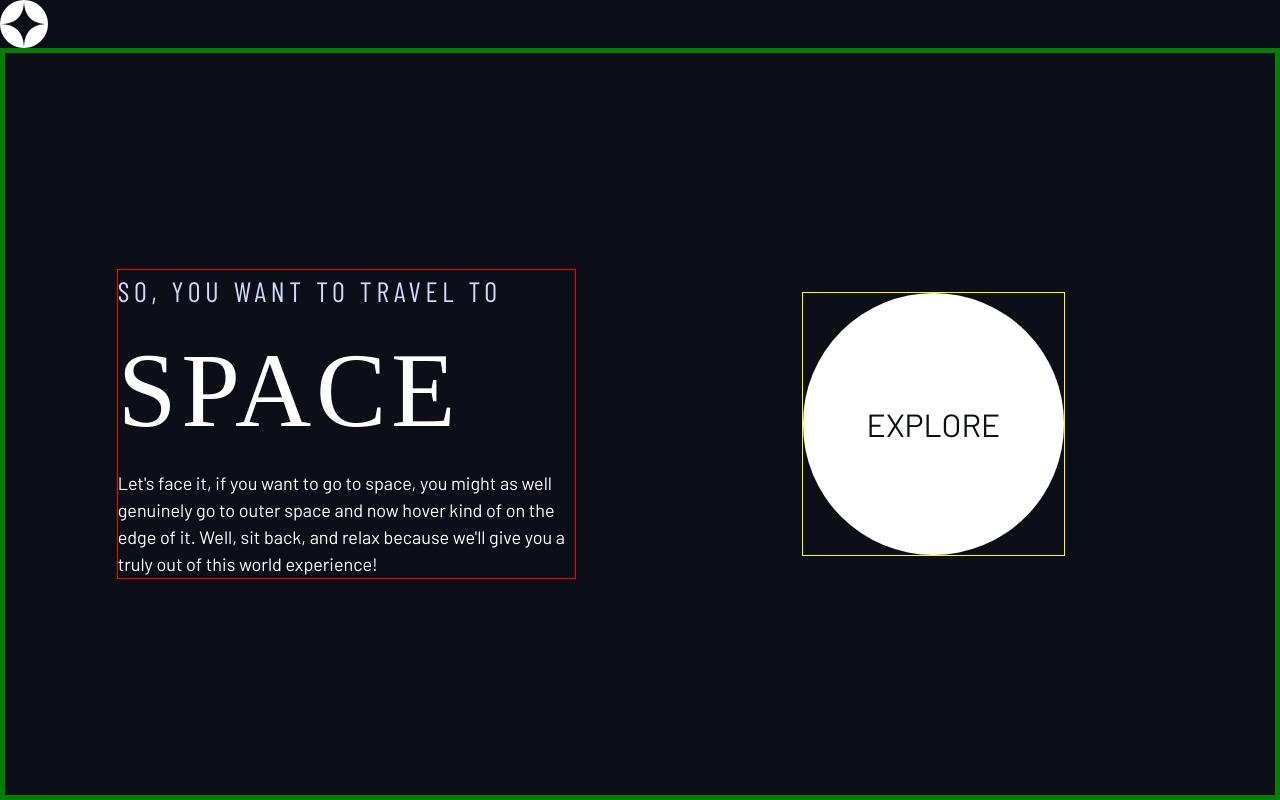
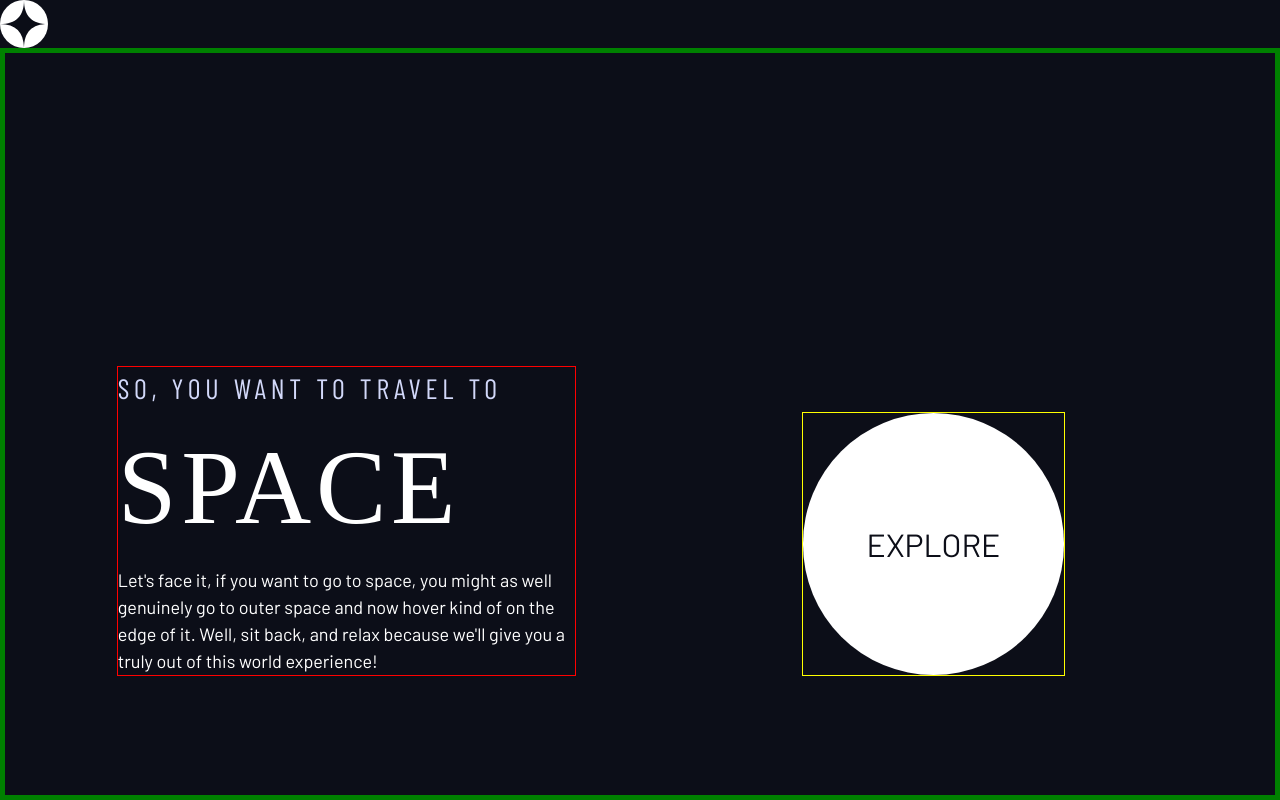
Before and after one commit to onnymm/spacetravel, a React (Vite) app: page / in a window 1280 px wide. Built offline with nearby package versions, Linux system fonts and the light colour scheme; a web font is replaced by a local one.

Commit message:
7 The Homepage | Part 5 | Final touches on the layout

```diff
--- a/src/index.css
+++ b/src/index.css
@@ -165,6 +165,7 @@ select {
     border: 5px solid green;
     display: grid;
     place-items: center;
+    padding-inline: 1rem;
 }
 
 .grid-container * {
@@ -175,7 +176,15 @@ select {
     .grid-container {
         text-align: left;
         column-gap: var(--container-gap, 2rem);
-        grid-template-columns: minmax(2rem, 1fr) repeat(2, minmax(0, 40rem)) minmax(2rem, 1fr);
+        grid-template-columns: minmax(1rem, 1fr) repeat(2, minmax(0, 40rem)) minmax(1rem, 1fr);
+    }
+
+    .grid-container--home {
+        padding-bottom: max(6rem, 15vh);
+    }
+
+    .grid-container--home > * {
+        align-self: end;
     }
 
     .grid-container > *:first-child {
--- a/src/routes/index.jsx
+++ b/src/routes/index.jsx
@@ -11,7 +11,7 @@ const Index = () => (
 
             {/* <Navbar /> */}
         </header>
-        <div className="grid-container">
+        <div className="grid-container grid-container--home">
             <div>
                 <h1 className="text-accent fs-500 ff-sans-cond uppercase letter-spacing-1">So, you want to travel to
                 <span className="d-block fs-900 ff-serif text-white">Space</span></h1>
```
